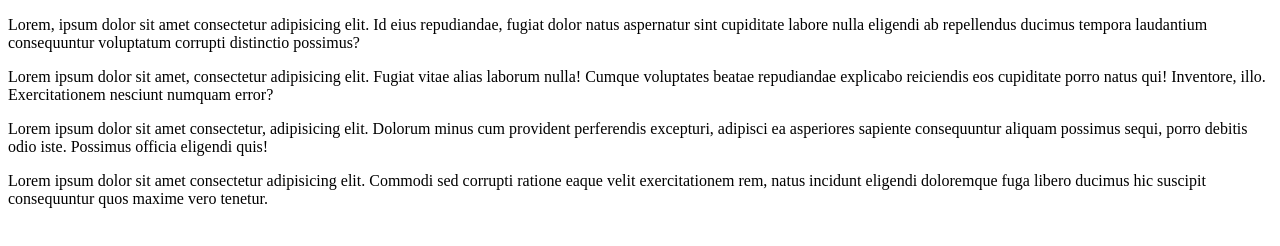
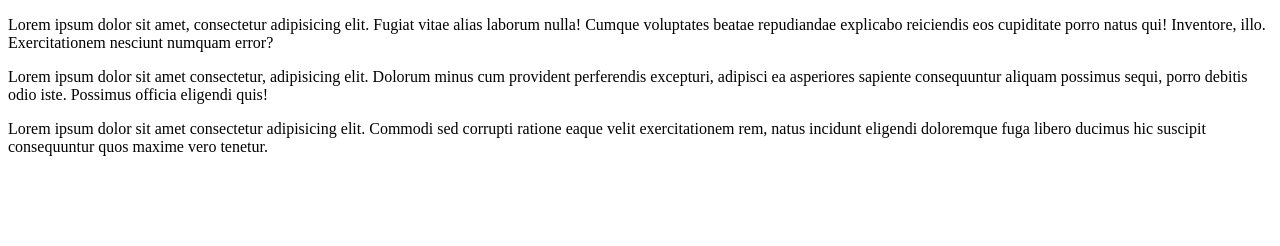
Before and after one commit to RomanPateichuk/HelloPackage, a website: page index.html in a window 1280 px wide. Drawn offline with Linux system fonts and the light colour scheme.

```diff
--- a/index.html
+++ b/index.html
@@ -9,9 +9,6 @@
 </head>
 
 <body>
-  <p>Lorem, ipsum dolor sit amet consectetur adipisicing elit. Id eius repudiandae, fugiat dolor natus aspernatur sint
-    cupiditate labore nulla eligendi ab repellendus ducimus tempora laudantium consequuntur voluptatum corrupti
-    distinctio possimus?</p>
   <p>Lorem ipsum dolor sit amet, consectetur adipisicing elit. Fugiat vitae alias laborum nulla! Cumque voluptates
     beatae repudiandae explicabo reiciendis eos cupiditate porro natus qui! Inventore, illo. Exercitationem nesciunt
     numquam error?</p>
```
